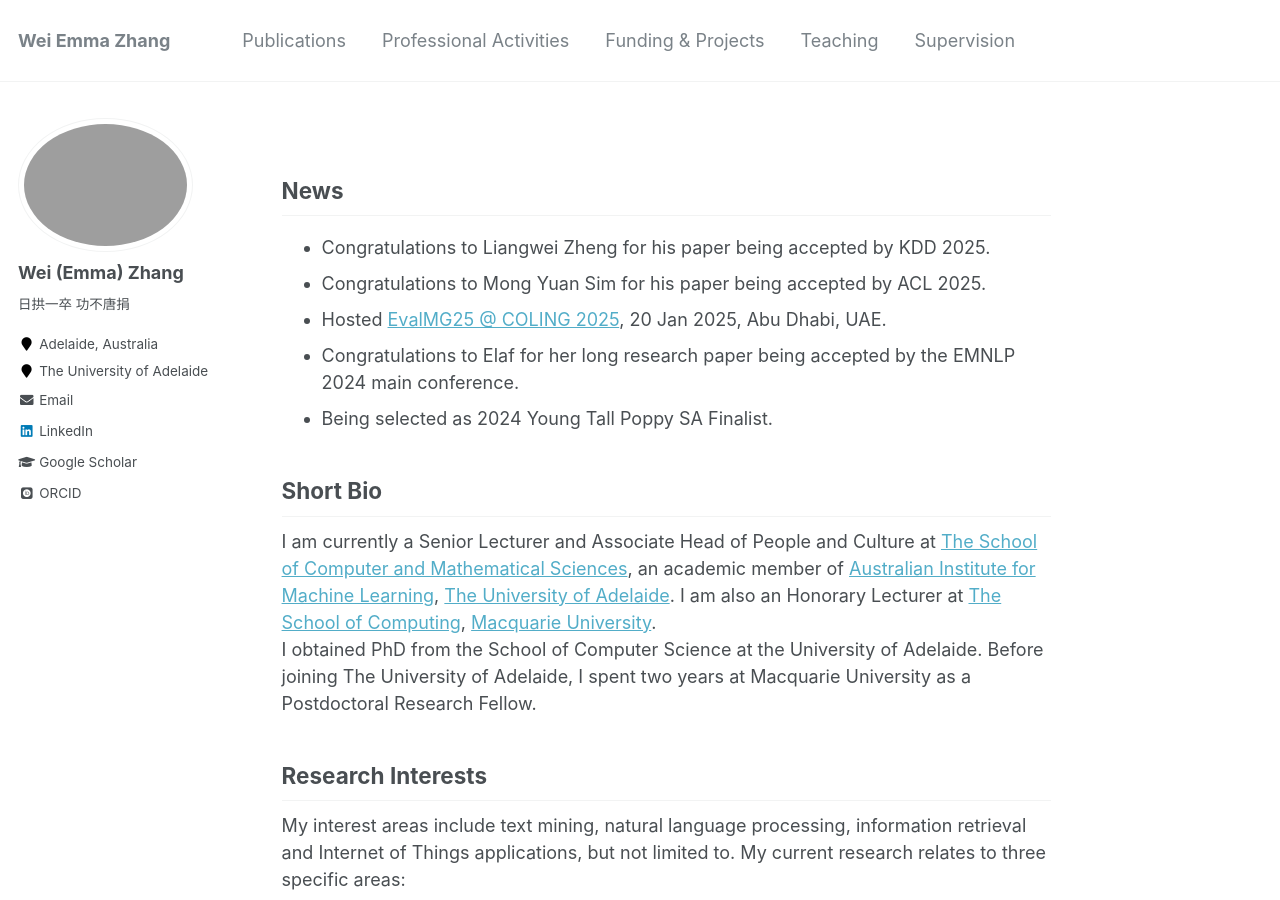
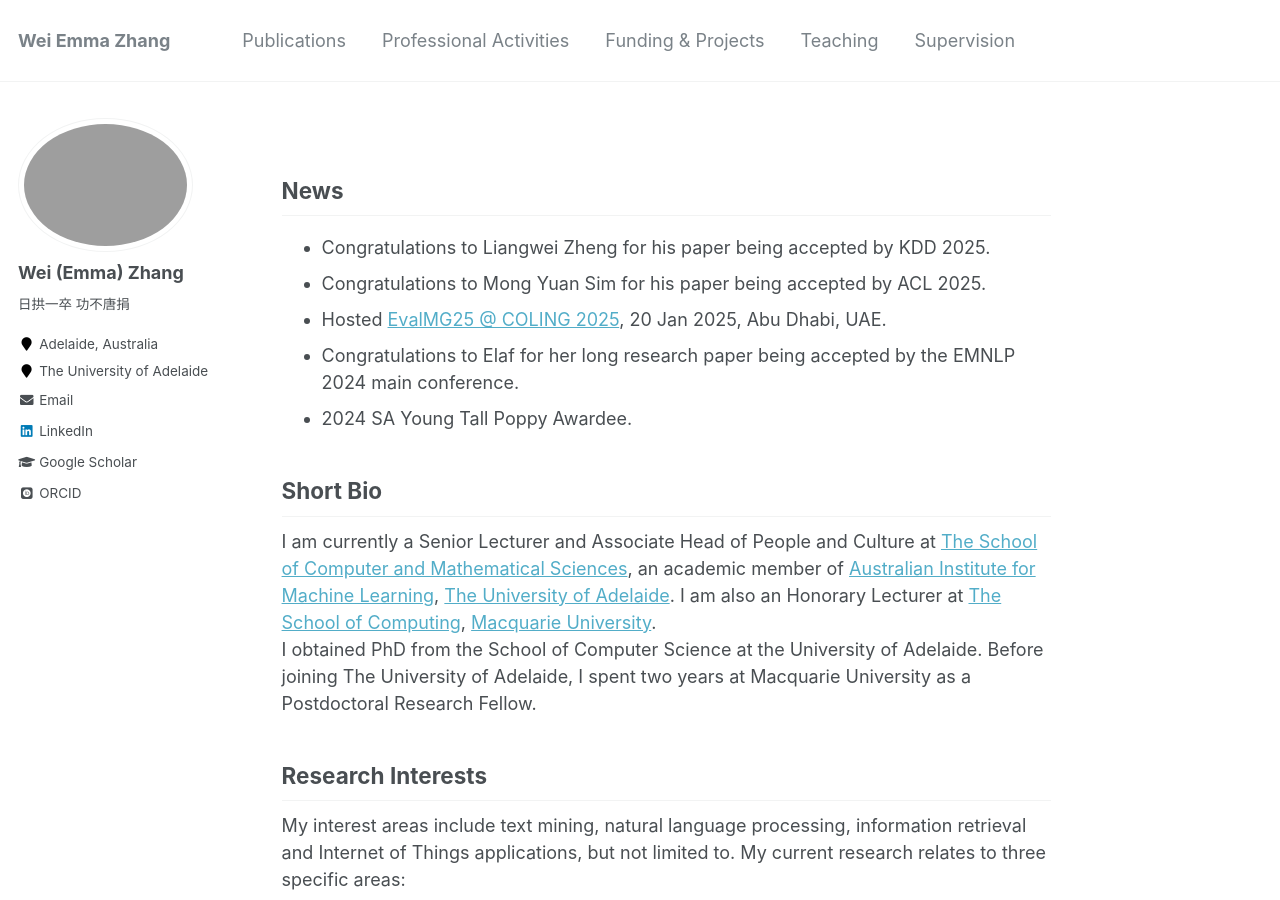
Before and after one commit to weiezhang/weiezhang.github.io, a Jekyll site: the page built from _pages/about.md, in a window 1280 px wide and 900 px high. Built offline with Jekyll 4.4.1, drawn with Linux system fonts in a browser that asks for light colours; some web fonts are replaced.

Commit message:
Update about.md

```diff
--- a/_pages/about.md
+++ b/_pages/about.md
@@ -13,7 +13,7 @@ redirect_from:
 * Congratulations to Mong Yuan Sim for his paper being accepted by ACL 2025.
 * Hosted [EvalMG25 @ COLING 2025](https://evalmg.github.io/), 20 Jan 2025, Abu Dhabi, UAE.
 * Congratulations to Elaf for her long research paper being accepted by the EMNLP 2024 main conference.
-* Being selected as 2024 Young Tall Poppy SA Finalist.
+* 2024 SA Young Tall Poppy Awardee.
 <!--** Congratulations to Chang Dong, Liangwei Zheng, and Haojie Zhuang for 4 papers being accepted by CIKM 2025.
  Congratulations to Yutong Qu on being selected as a 2024 IEEE WISC Scholarship winner.
  *Congratulations to Haojie Zhuang for his paper being accepted by NAACL 2024 main conference.-->
```
